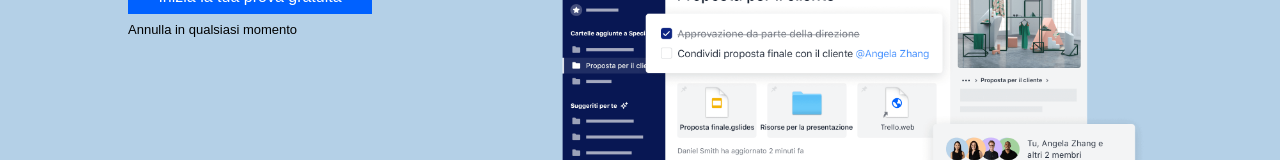
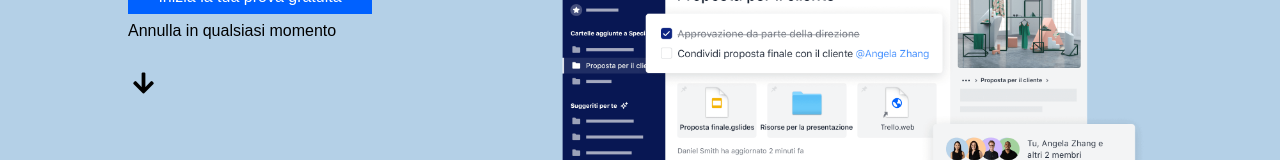
Before and after one commit to tahakyo/htmlcss-dropbox, a plain HTML site: page index.html in a window 1280 px wide. Shown: the part 476-636 px from the top of the page. Drawn offline with Linux system fonts and the light colour scheme.

Commit message:
add #arrow-down

```diff
--- a/css/style.css
+++ b/css/style.css
@@ -153,6 +153,13 @@ header {
     font-size: small;
 }
 
+#arrow-down {
+    position: relative;
+    top: 30px;
+    left: 5px;
+    font-size: 1.5em;
+}
+
 .banner-dimostrativo img {
     position: relative;
     bottom: -80px;
--- a/index.html
+++ b/index.html
@@ -58,6 +58,9 @@
                         <p>Finalmente tutti i tuoi strumenti, contenuti e collaboratori sono accessibili dallo stesso posto. Dropbox Business è più di uno spazio di archiviazione sicuro: è un modo intelligente e integrato per ottimizzare il flusso di lavoro esistente.</p>
                         <a class="btn-large blue" href="">Inizia la tua prova gratuita</a>
                         <p>Annulla in qualsiasi momento</p>
+                        <a id="arrow-down" href="">
+                            <i class="fas fa-arrow-down"></i>
+                        </a>
 
                     </div>
                     <div class="col-jumbotron banner-dimostrativo">
```
